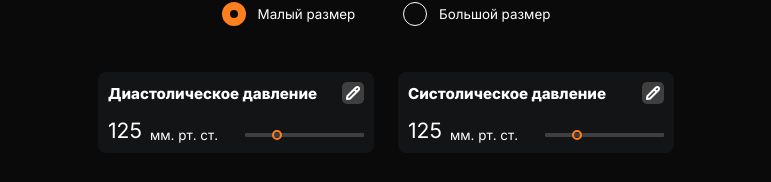
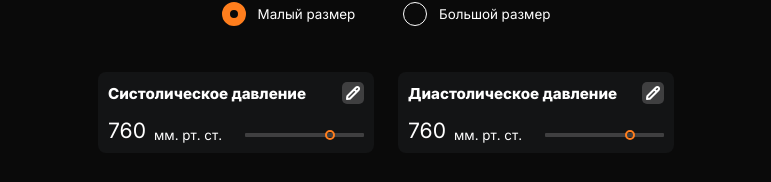
Before and after one commit to NikkAnna/Health-tracker, a React app: page / in a window 1280 px wide. Shown: the part 406-588 px from the top of the page, without its empty margins (254-1025 px from the left). Built offline with nearby package versions, Linux system fonts and the light colour scheme.

Commit message:
add redux store and initial stated slice

```diff
--- a/src/components/app/app.tsx
+++ b/src/components/app/app.tsx
@@ -7,28 +7,20 @@ import cn from 'classnames';
 import styles from './index.module.css';
 import { NavElement } from '../nav-element/nav-element';
 import { Modal } from '../modal/modal';
-
-const Card: TCard = {
-  name: 'Диастолическое давление',
-  value: 125,
-  units: 'мм. рт. ст.',
-  maxValue: 350,
-  minValue: 50,
-  allowEdit: true
-};
-
-const Card2: TCard = {
-  name: 'Систолическое давление',
-  value: 125,
-  units: 'мм. рт. ст.',
-  maxValue: 350,
-  minValue: 50,
-  allowEdit: true
-};
+import { useSelector } from '../../store/store';
+import {
+  getPressureSelector,
+  getPulseSelector,
+  getTemperatureSelector
+} from '../../store/dataSlice';
 
 const App = () => {
   const [section, setSection] = useState<TNav>(nav.PRESSURE);
   const [visible, setVisible] = useState<TSize>('');
+
+  const pressure = useSelector(getPressureSelector);
+  const pulse = useSelector(getPulseSelector);
+  const temperature = useSelector(getTemperatureSelector);
 
   return (
     <div className={styles.app}>
@@ -57,14 +49,14 @@ const App = () => {
           childrenSmall={
             <>
               <HealthCard
-                card={Card}
+                card={pressure[0]}
                 size={size.SMALL}
                 onModalOpen={() => {
                   setVisible(size.SMALL);
                 }}
               />
               <HealthCard
-                card={Card2}
+                card={pressure[1]}
                 size={size.SMALL}
                 onModalOpen={() => {
                   setVisible(size.SMALL);
@@ -75,14 +67,14 @@ const App = () => {
           childrenBig={
             <>
               <HealthCard
-                card={Card}
+                card={pressure[0]}
                 size={size.BIG}
                 onModalOpen={() => {
                   setVisible(size.BIG);
                 }}
               />
               <HealthCard
-                card={Card2}
+                card={pressure[1]}
                 size={size.BIG}
                 onModalOpen={() => {
                   setVisible(size.BIG);
@@ -98,7 +90,7 @@ const App = () => {
           onClose={() => {
             setVisible('');
           }}
-          header={Card.name}
+          header={pressure[0].name}
         />
       )}
       {visible === size.BIG && (
@@ -107,7 +99,7 @@ const App = () => {
           onClose={() => {
             setVisible('');
           }}
-          header={Card.name}
+          header={pressure[1].name}
         />
       )}
     </div>
--- a/src/components/health-card/health-card.tsx
+++ b/src/components/health-card/health-card.tsx
@@ -24,7 +24,7 @@ export const HealthCard = (props: THealthCardComponent) => (
             type='range'
             max={props.card.maxValue}
             min={props.card.minValue}
-            value={props.card.value}
+            value={props.card.value[props.card.value.length - 1]}
             step='1'
             className={cn(styles.slider, styles.sliderBig)}
           />
@@ -64,7 +64,7 @@ export const HealthCard = (props: THealthCardComponent) => (
               type='range'
               max={props.card.maxValue}
               min={props.card.minValue}
-              value={props.card.value}
+              value={props.card.value[props.card.value.length - 1]}
               className={cn(styles.slider, styles.sliderSmall)}
             />
           </form>
--- a/src/index.tsx
+++ b/src/index.tsx
@@ -2,12 +2,16 @@ import * as ReactDOMClient from 'react-dom/client';
 
 import App from './components/app/app';
 import React from 'react';
+import { Provider } from 'react-redux';
+import store from './store/store';
 
 const container = document.getElementById('root') as HTMLElement;
 const root = ReactDOMClient.createRoot(container!);
 
 root.render(
   <React.StrictMode>
-    <App />
+    <Provider store={store}>
+      <App />
+    </Provider>
   </React.StrictMode>
 );
--- /dev/null
+++ b/src/store/dataSlice.tsx
@@ -0,0 +1,136 @@
+import { PayloadAction, createAsyncThunk, createSlice } from '@reduxjs/toolkit';
+import { TCard } from '../utils/types';
+
+import { v4 as uuidv4 } from 'uuid';
+
+export type TCardState = {
+  pressure: TCard[];
+  pulse: TCard;
+  temperature: TCard;
+  loader: boolean;
+};
+
+export const initialState: TCardState = {
+  pressure: [
+    {
+      name: 'Систолическое давление',
+      value: [760],
+      units: 'мм. рт. ст.',
+      maxValue: 800,
+      minValue: 650,
+      allowEdit: true
+    },
+    {
+      name: 'Диастолическое давление',
+      value: [760],
+      units: 'мм. рт. ст.',
+      maxValue: 800,
+      minValue: 650,
+      allowEdit: true
+    }
+  ],
+  pulse: {
+    name: 'Пульс',
+    value: [120],
+    units: 'мм. рт. ст.',
+    maxValue: 30,
+    minValue: 250,
+    allowEdit: true
+  },
+  temperature: {
+    name: 'Температура',
+    value: [36.6],
+    units: 'мм. рт. ст.',
+    maxValue: 39.0,
+    minValue: 35.0,
+    allowEdit: true
+  },
+  loader: false
+};
+
+// export const getAllGamesThunk = createAsyncThunk(
+//   'games/getAll',
+//   async () => await getGamesApi()
+// );
+
+
+const dataSlice = createSlice({
+  name: 'data',
+  initialState,
+  reducers: {
+    // getSelectedGames: (
+    //   state,
+    //   action: PayloadAction<{ date: string; type: string }>
+    // ) => {
+    //   if (
+    //     action.payload.date === 'Все даты' &&
+    //     action.payload.type === 'Все игры'
+    //   ) {
+    //     state.selectedGames = state.games;
+    //   } else if (
+    //     action.payload.date === 'Все даты' &&
+    //     action.payload.type !== 'Все игры'
+    //   ) {
+    //     state.selectedGames = state.games.filter(
+    //       (game) => game.game_kind.name === action.payload.type
+    //     );
+    //   } else if (
+    //     action.payload.date !== 'Все даты' &&
+    //     action.payload.type === 'Все игры'
+    //   ) {
+    //     state.selectedGames = state.games.filter(
+    //       (game) => game.start_time === action.payload.date
+    //     );
+    //   } else if (
+    //     action.payload.date !== 'Все даты' &&
+    //     action.payload.type !== 'Все игры'
+    //   ) {
+    //     const selected = state.games.filter(
+    //       (game) => game.start_time === action.payload.date
+    //     );
+    //     state.selectedGames = selected.filter(
+    //       (game) => game.game_kind.name === action.payload.type
+    //     );
+    //   }
+    // }
+
+    // getGamesTypes: (state) => {
+    //   const types = state.games.map((game) => game.game_kind.name)
+    //   state.gameTypes = types.filter((t, index) => types.indexOf(t) === index);
+    // }
+  },
+  selectors: {
+    getPressureSelector: (state) => state.pressure,
+    getPulseSelector: (state) => state.pulse,
+    getTemperatureSelector: (state) => state.temperature,
+    // getSelectedGamesSelector: (state) => state.selectedGames,
+    // getGamesTypesSelector: (state) => {
+    //   const types = state.games.map((game) => game.game_kind.name);
+    //   return types.filter((t, index) => types.indexOf(t) === index);
+    // },
+    // getLoaderSelector: (state) => state.loader
+  },
+  // extraReducers: (builder) => {
+  //   builder
+  //     .addCase(getAllGamesThunk.pending, (state) => {
+  //       state.loader = true;
+  //       state.error = '';
+  //     })
+  //     .addCase(getAllGamesThunk.rejected, (state, action) => {
+  //       state.loader = false;
+  //       state.error = action.error.message;
+  //     })
+  //     .addCase(getAllGamesThunk.fulfilled, (state, action) => {
+  //       state.loader = false;
+  //       state.games = action.payload;
+  //     });
+  // }
+});
+
+export const dataReducer = dataSlice.reducer;
+// export const { getSelectedGames } = gamesSlice.actions;
+export const {
+  getPressureSelector,
+  getPulseSelector,
+  getTemperatureSelector,
+} = dataSlice.selectors;
--- /dev/null
+++ b/src/store/store.ts
@@ -0,0 +1,25 @@
+import {
+  TypedUseSelectorHook,
+  useDispatch as dispatchHook,
+  useSelector as selectorHook
+} from 'react-redux';
+import { combineReducers, configureStore } from '@reduxjs/toolkit';
+import { dataReducer } from './dataSlice';
+
+export const rootReducer = combineReducers({
+  data: dataReducer
+});
+
+export const store = configureStore({
+  reducer: rootReducer,
+  devTools: process.env.NODE_ENV !== 'production'
+});
+
+export type RootState = ReturnType<typeof rootReducer>;
+
+export type AppDispatch = typeof store.dispatch;
+
+export const useDispatch: () => AppDispatch = () => dispatchHook();
+export const useSelector: TypedUseSelectorHook<RootState> = selectorHook;
+
+export default store;
--- a/src/utils/types.ts
+++ b/src/utils/types.ts
@@ -1,6 +1,6 @@
 export type TCard = {
   name: string;
-  value: number;
+  value: number[];
   units: string;
   maxValue: number;
   minValue: number;
```
Also changed, not shown: 1 other file (tests, documents, lock files or other folders).
